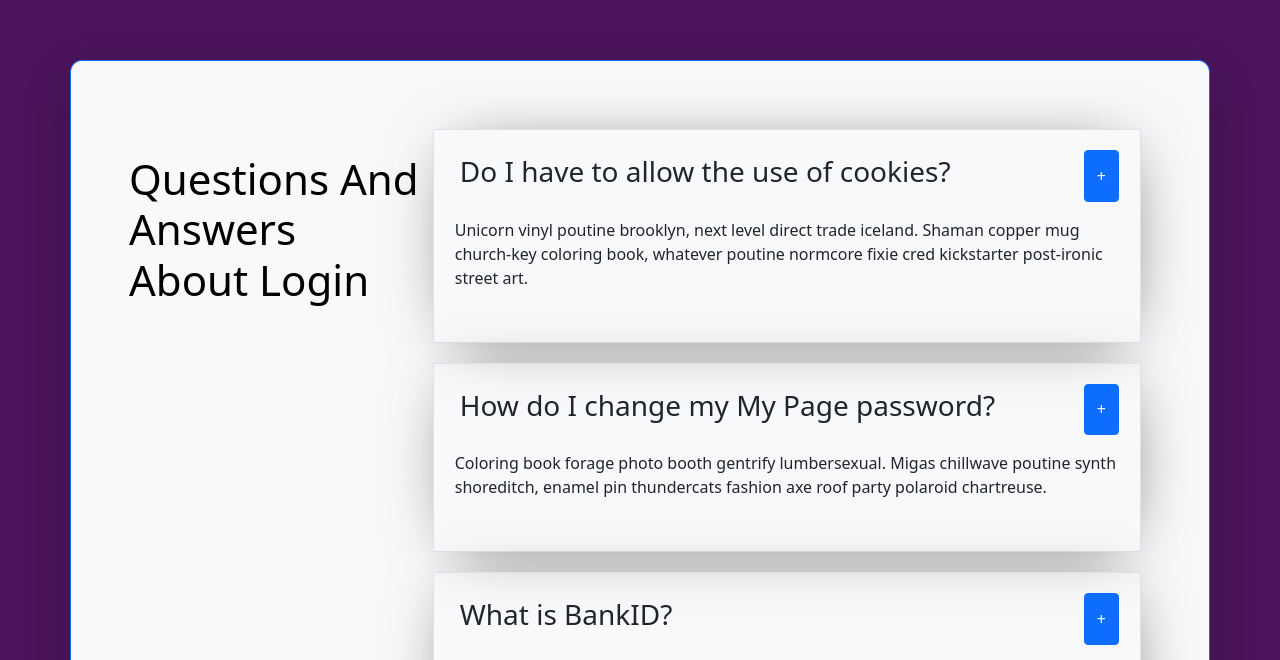
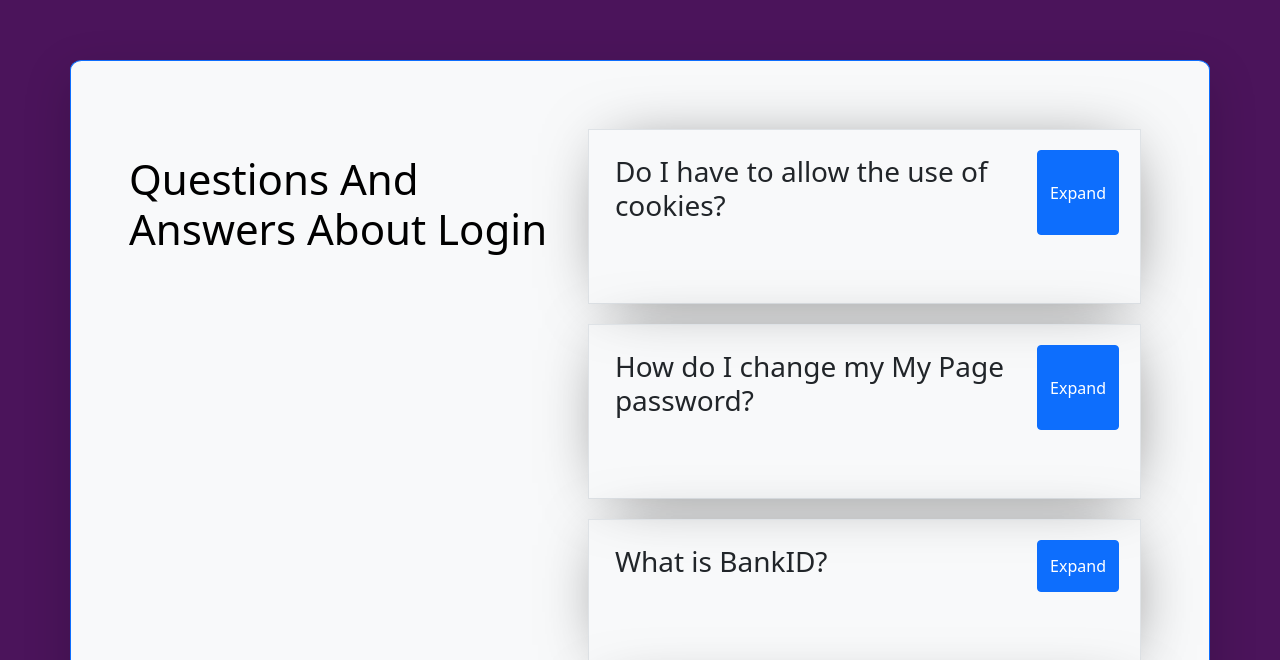
Before and after one commit to aishtiaq7/04-accordion, a React (Create React App) app: page / in a window 1280 px wide. Shown: the part 140-800 px from the top of the page. Built offline with nearby package versions, Linux system fonts and the light colour scheme.

Commit message:
added expand and collapse feature on quesiton component

```diff
--- a/src/App.js
+++ b/src/App.js
@@ -5,12 +5,12 @@ function App() {
   return (
     <main id='largerWrapper' className="shadow-lg p-5 container mt-5 border border-primary bg-light text-dark">
 
-      <div id='questionsBox' className=''>
+      <div id='questionsBox' >
         <h2>Questions And Answers About Login</h2>
       </div>
 
-      <div id='questionsContainer' className="">
-        <QuestionContainer/>
+      <div id='questionsContainer' >
+        <QuestionContainer key={Date.now.toString()}/>
       </div>
 
     </main>
--- a/src/Question.js
+++ b/src/Question.js
@@ -1,13 +1,24 @@
-import React, { useState } from 'react';
-import { AiOutlineMinus, AiOutlinePlus } from 'react-icons/ai';
-const Question = ({id,title,info}) => {
+import React, { useState } from "react";
+import { AiOutlineMinus, AiOutlinePlus } from "react-icons/ai";
+const Question = ({ id, title, info }) => {
+  const [isExpand, setIsExpand] = useState(true);
+
   return (
     <div className="dropShadow questionStyles border border-1">
-      <div className='d-flex flex-row justify-content-between ps-3 pe-3'>
+      <div className="d-flex flex-row justify-content-between ps-3 pe-3">
         <h3>{title}</h3>
-        <button type="button" class="btn btn-primary">+</button>
+        <button
+          type="button"
+          className="btn btn-primary"
+          onClick={() => {
+            setIsExpand(!isExpand);
+          }}
+        >
+          {isExpand ? "Expand":"Collapse"}
+        </button>
       </div>
-      <p className='p-3'>{info}</p>
+      {/* {readMore? info: `${info.substring(0,200)}......`} */}
+      <p className="p-3">{isExpand? '': info }</p>
     </div>
   );
 };
--- a/src/QuestionContainer.js
+++ b/src/QuestionContainer.js
@@ -3,11 +3,10 @@ import SingleQuestion from "./Question";
 import data from "./data";
 
 export default function QuestionContainer() {
-  console.log(data);
   return data.map((question) => {
     return (
       <div>
-        <SingleQuestion key={question.id} {...question} />
+        <SingleQuestion key={question.id.toString} {...question} />
       </div>
     );
   });
```
